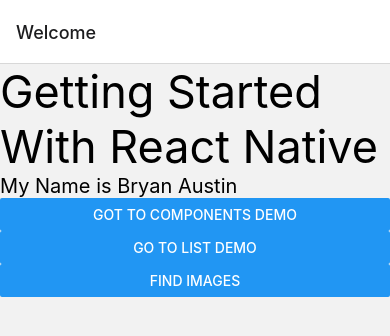
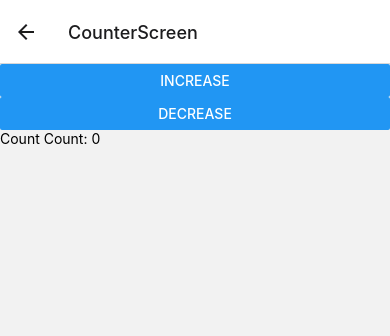
Before and after one commit to Austinove/Test-App, a React Native app: screen /CounterScreen in a window 390 px wide. Shown: the top 336 px of the page. Built offline with nearby package versions, Linux system fonts and the light colour scheme.

Commit message:
react hooks

```diff
--- a/App.js
+++ b/App.js
@@ -4,6 +4,7 @@
 import ComponentsScreen from './src/screens/ComponentsScreen';
 import ListScreen from './src/screens/ListScreen';
 import ImageScreen from './src/screens/ImageScreen';
+import CounterScreen from './src/screens/CounterScreen';
 import { NavigationContainer } from '@react-navigation/native';
 import { createNativeStackNavigator } from '@react-navigation/native-stack';
 const Stack = createNativeStackNavigator();
@@ -16,9 +17,9 @@
           component={ComponentsScreen}
           options={{ title: "Welcome" }}
         />
-        {/* <Stack.Screen name="ListScreen" component={{ ListScreen }} /> */}
         <Stack.Screen name="ListScreen" component={ListScreen} />
         <Stack.Screen name="ImageScreen" component={ImageScreen} />
+        <Stack.Screen name="CounterScreen" component={CounterScreen} />
       </Stack.Navigator>
   </NavigationContainer>
   )
--- a/src/screens/ComponentsScreen.js
+++ b/src/screens/ComponentsScreen.js
@@ -14,6 +14,7 @@
       />
       <Button style={style.buttonStyle} onPress={() => navigation.navigate("ListScreen")} title="Go to List Demo" />
       <Button style={style.buttonStyle} onPress={() => navigation.navigate("ImageScreen")} title="Find Images" />
+      <Button onPress={() => navigation.navigate("CounterScreen")} title="Go to Counter Screen" />
     </View>
   );
 };
--- /dev/null
+++ b/src/screens/CounterScreen.js
@@ -0,0 +1,25 @@
+import React, { useState } from "react";
+import { View, Text, StyleSheet, Button } from "react-native";
+
+const CounterScreen = () => {
+
+    const [counter, setCounter] = useState(0);
+
+    return <View>
+        <Button title="Increase"
+            onPress={() => {
+                setCounter(counter + 1)
+        }}/>
+        <Button title="Decrease"
+            onPress={() => {
+            setCounter(counter - 1)
+        }}/>
+        <Text>Count Count: { counter }</Text>
+    </View>
+}
+
+const style = StyleSheet.create({
+    //
+});
+
+export default CounterScreen;
```
